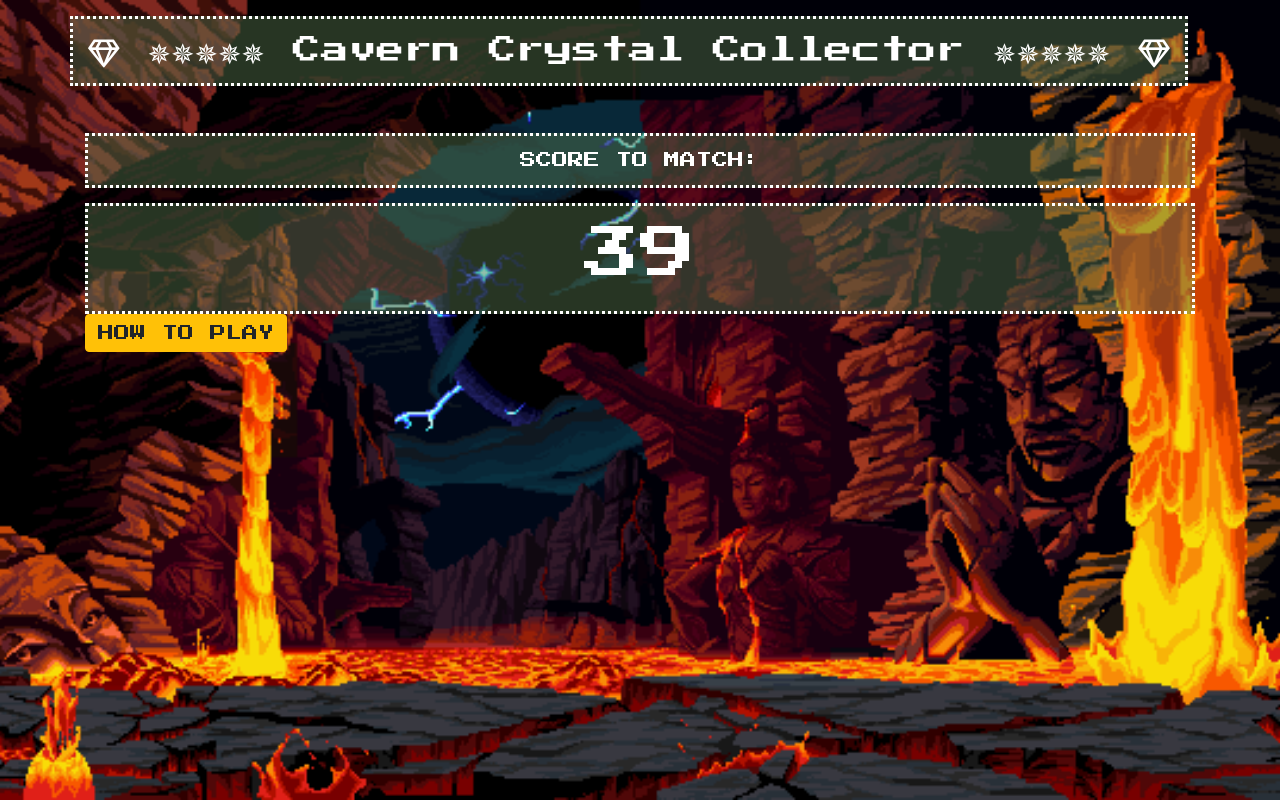
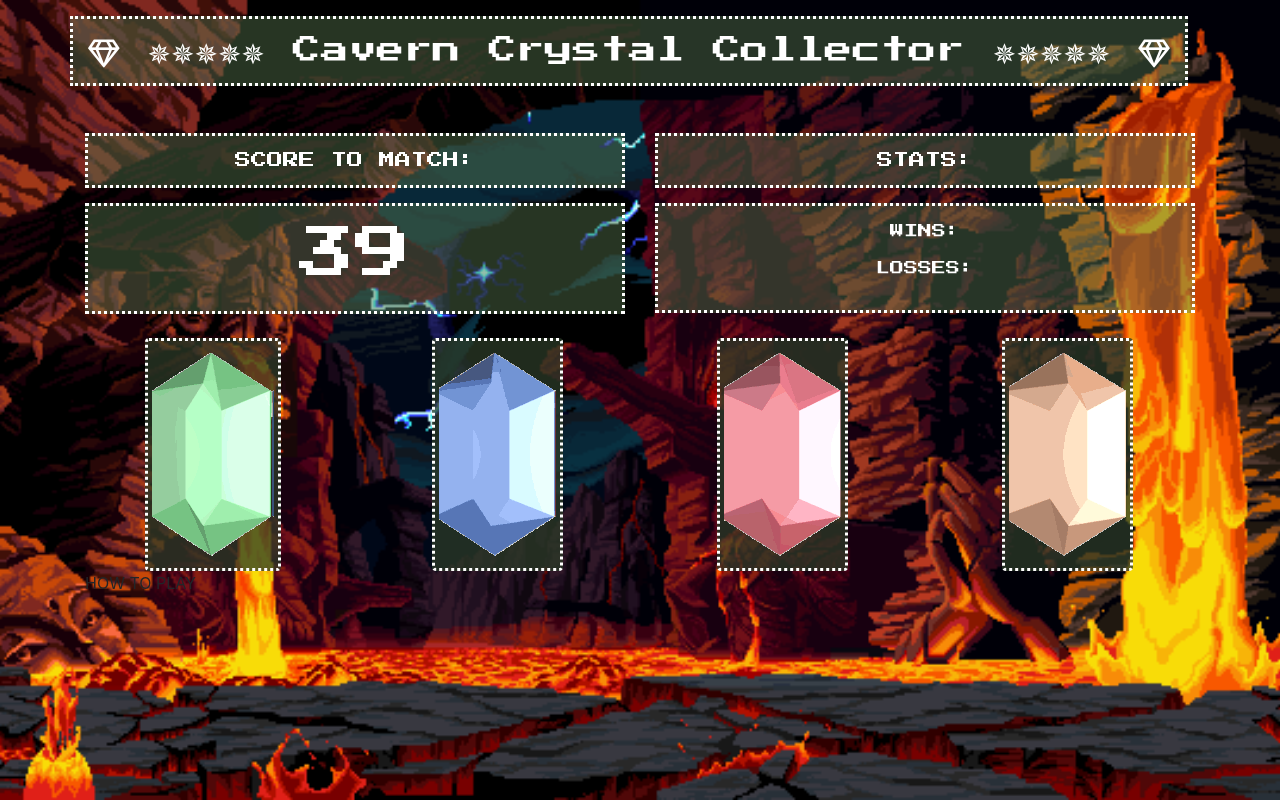
Before and after one commit to timkomo/unit-4-game-easy, a plain HTML site: page index.html in a window 1280 px wide. Drawn offline with nearby package versions, Linux system fonts and the light colour scheme.

Commit message:
added images and css hover effects

```diff
--- a/assets/css/style.css
+++ b/assets/css/style.css
@@ -23,7 +23,7 @@ h2, h6, h3, .scoreBoard {
     color: white;
     text-align: center;
     margin-top: 15px;
-    border: dotted white 3px;
+    border: dotted yellow 3px;
     padding: 15px;
     background-color: rgba(88, 119, 78, 0.75);
    }
@@ -45,3 +45,28 @@ h2, h6, h3, .scoreBoard {
 
 
 }
+
+p {
+    font-size: 14px;
+
+
+}
+
+.img-thumbnail {
+    background-color: rgba(43, 58, 39, 0.75);
+    border: dotted white 3px;
+
+
+}
+
+.img-thumbnail:hover {
+
+    border: dotted yellow 3px;
+    background-color: rgba(88, 119, 78, 0.75);
+
+
+}
+
+.images {
+   text-align: center;
+}
--- a/index.html
+++ b/index.html
@@ -30,14 +30,44 @@
 
     <div class="container">
         <div class="row">
-            <div class="col-md-12">
+            <div class="col-md-6">
                    <h6> SCORE TO MATCH:</h6>
                     <div class="scoreBoard">
                             <h1 class="display-4">39</h1>
+                    </div>
+                 </div>
+            <div class="col-md-6">
+                <h6> STATS:</h6>
+                <div class="scoreBoard">
+                    <p>WINS:</p>
+                    <p>LOSSES:</p>
 
-                          </div>
             </div>
-        </div>
+          </div>
+         </div>
+
+         <br>
+
+         <div class="row images">
+            <div class="col-md-3">
+              <img src="./assets/images/greencrystal.gif" class="img-thumbnail">
+            </div>
+
+            <div class="col-md-3">
+                <img src="./assets/images/bluecrystal.gif" class="img-thumbnail">
+            </div>
+
+
+            <div class="col-md-3">
+                  <img src="./assets/images/redcrystal.gif" class="img-thumbnail">
+            </div>
+
+            <div class="col-md-3">
+                    <img src="./assets/images/goldcrystal.gif" class="img-thumbnail">
+            </div>
+      </div>
+
+      <div class="row>
 
 
 
```
Also changed, not shown: assets/images/bluecrystal.gif (added), assets/images/goldcrystal.gif (added), assets/images/greencrystal.gif (added), assets/images/redcrystal.gif (added).
